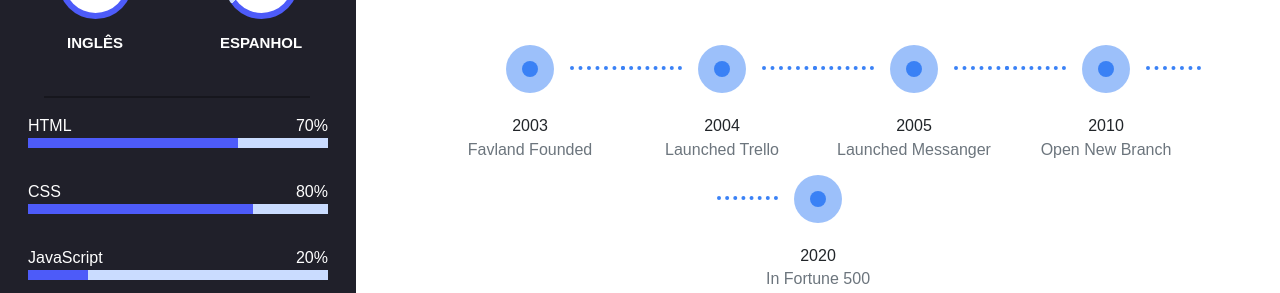
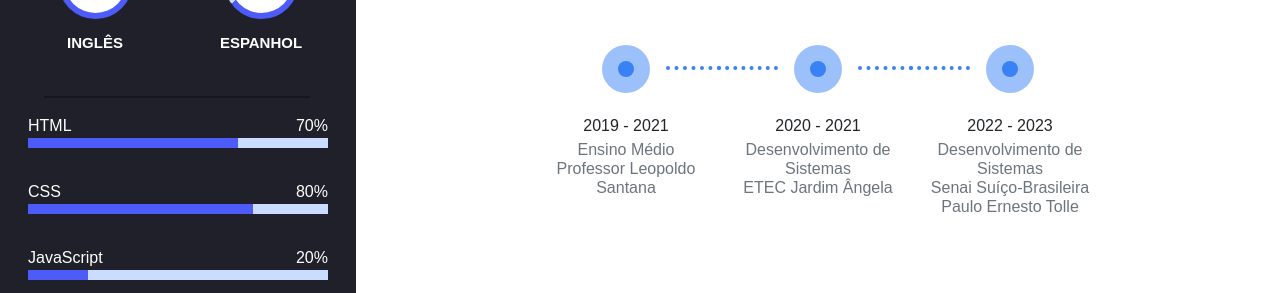
Before and after one commit to joaoabreu004/meunovocurriculo, a plain HTML site: page index.html in a window 1280 px wide. Shown: the part 609-902 px from the top of the page. Drawn offline with nearby package versions, Linux system fonts and the light colour scheme; a web font is replaced by a local one.

Commit message:
arrumando a seção da minha formação acadêmica

```diff
--- a/index.html
+++ b/index.html
@@ -208,36 +208,22 @@
                                     <div class="timeline-step">
                                         <div class="timeline-content" data-toggle="popover" data-trigger="hover" data-placement="top" title="" data-content="And here's some amazing content. It's very engaging. Right?" data-original-title="2003">
                                             <div class="inner-circle"></div>
-                                            <p class="h6 mt-3 mb-1">2003</p>
-                                            <p class="h6 text-muted mb-0 mb-lg-0">Favland Founded</p>
+                                            <p class="h6 mt-3 mb-1">2019 - 2021</p>
+                                            <p class="h6 text-muted mb-0 mb-lg-0">Ensino Médio <br>Professor Leopoldo Santana</p>
                                         </div>
                                     </div>
                                     <div class="timeline-step">
                                         <div class="timeline-content" data-toggle="popover" data-trigger="hover" data-placement="top" title="" data-content="And here's some amazing content. It's very engaging. Right?" data-original-title="2004">
                                             <div class="inner-circle"></div>
-                                            <p class="h6 mt-3 mb-1">2004</p>
-                                            <p class="h6 text-muted mb-0 mb-lg-0">Launched Trello</p>
+                                            <p class="h6 mt-3 mb-1">2020 - 2021</p>
+                                            <p class="h6 text-muted mb-0 mb-lg-0">Desenvolvimento de Sistemas<br>ETEC Jardim Ângela</p>
                                         </div>
                                     </div>
                                     <div class="timeline-step">
                                         <div class="timeline-content" data-toggle="popover" data-trigger="hover" data-placement="top" title="" data-content="And here's some amazing content. It's very engaging. Right?" data-original-title="2005">
                                             <div class="inner-circle"></div>
-                                            <p class="h6 mt-3 mb-1">2005</p>
-                                            <p class="h6 text-muted mb-0 mb-lg-0">Launched Messanger</p>
-                                        </div>
-                                    </div>
-                                    <div class="timeline-step">
-                                        <div class="timeline-content" data-toggle="popover" data-trigger="hover" data-placement="top" title="" data-content="And here's some amazing content. It's very engaging. Right?" data-original-title="2010">
-                                            <div class="inner-circle"></div>
-                                            <p class="h6 mt-3 mb-1">2010</p>
-                                            <p class="h6 text-muted mb-0 mb-lg-0">Open New Branch</p>
-                                        </div>
-                                    </div>
-                                    <div class="timeline-step mb-0">
-                                        <div class="timeline-content" data-toggle="popover" data-trigger="hover" data-placement="top" title="" data-content="And here's some amazing content. It's very engaging. Right?" data-original-title="2020">
-                                            <div class="inner-circle"></div>
-                                            <p class="h6 mt-3 mb-1">2020</p>
-                                            <p class="h6 text-muted mb-0 mb-lg-0">In Fortune 500</p>
+                                            <p class="h6 mt-3 mb-1">2022 - 2023</p>
+                                            <p class="h6 text-muted mb-0 mb-lg-0">Desenvolvimento de Sistemas<br>Senai Suíço-Brasileira Paulo Ernesto Tolle</p>
                                         </div>
                                     </div>
                                 </div>
@@ -286,7 +272,7 @@
 
 
                 <section class="paragrafos">
-                    <h2 class="titulos__textos">Tecnologias a serem estudas:</h2>
+                    <h2 class="titulos__textos">Tecnologias a serem estudadas:</h2>
                 </section>
 
             </section>
```
